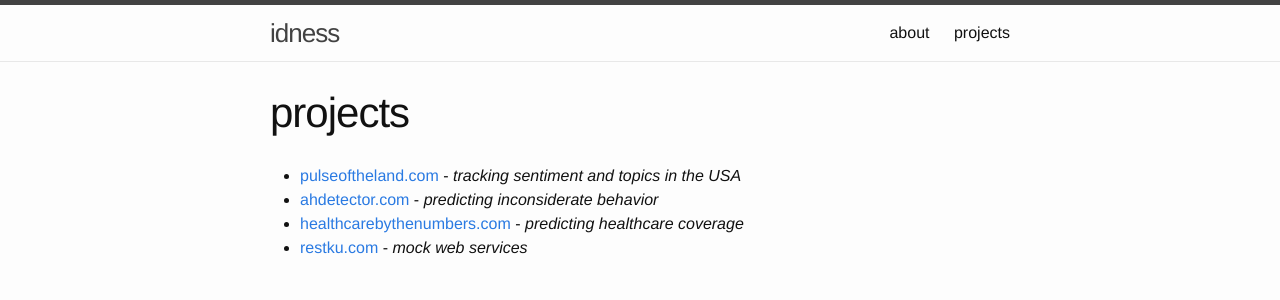
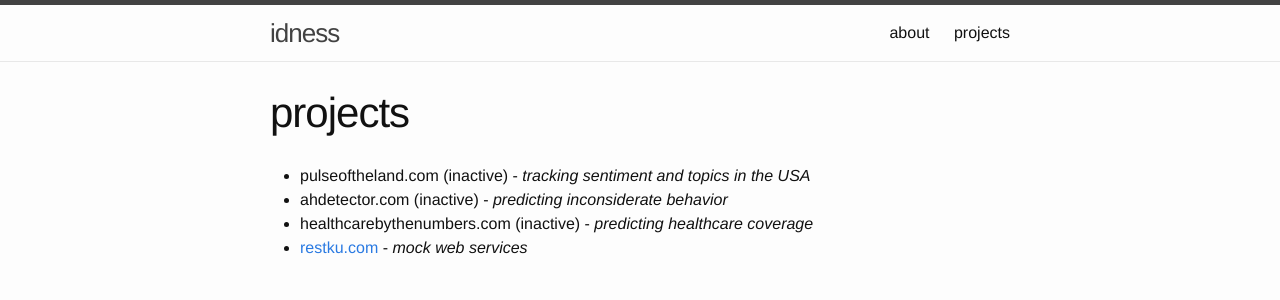
Before and after one commit to abalone23/abalone23.github.io, a Jekyll site: the page built from projects.md, in a window 1280 px wide. Shown: the top 300 px of the page. Built offline with Jekyll 4.4.1, drawn with Linux system fonts in a browser that asks for light colours.

Commit message:
remove inactive site links

```diff
--- a/projects.md
+++ b/projects.md
@@ -4,7 +4,7 @@ title: projects
 permalink: /projects/
 ---
 
-* [pulseoftheland.com](https://www.pulseoftheland.com) - *tracking sentiment and topics in the USA*
-* [ahdetector.com](https://www.ahdetector.com) - *predicting inconsiderate behavior*
-* [healthcarebythenumbers.com](https://www.healthcarebythenumbers.com) - *predicting healthcare coverage*
+* pulseoftheland.com (inactive) - *tracking sentiment and topics in the USA*
+* ahdetector.com (inactive) - *predicting inconsiderate behavior*
+* healthcarebythenumbers.com (inactive) - *predicting healthcare coverage*
 * [restku.com](https://www.restku.com) - *mock web services*
```
